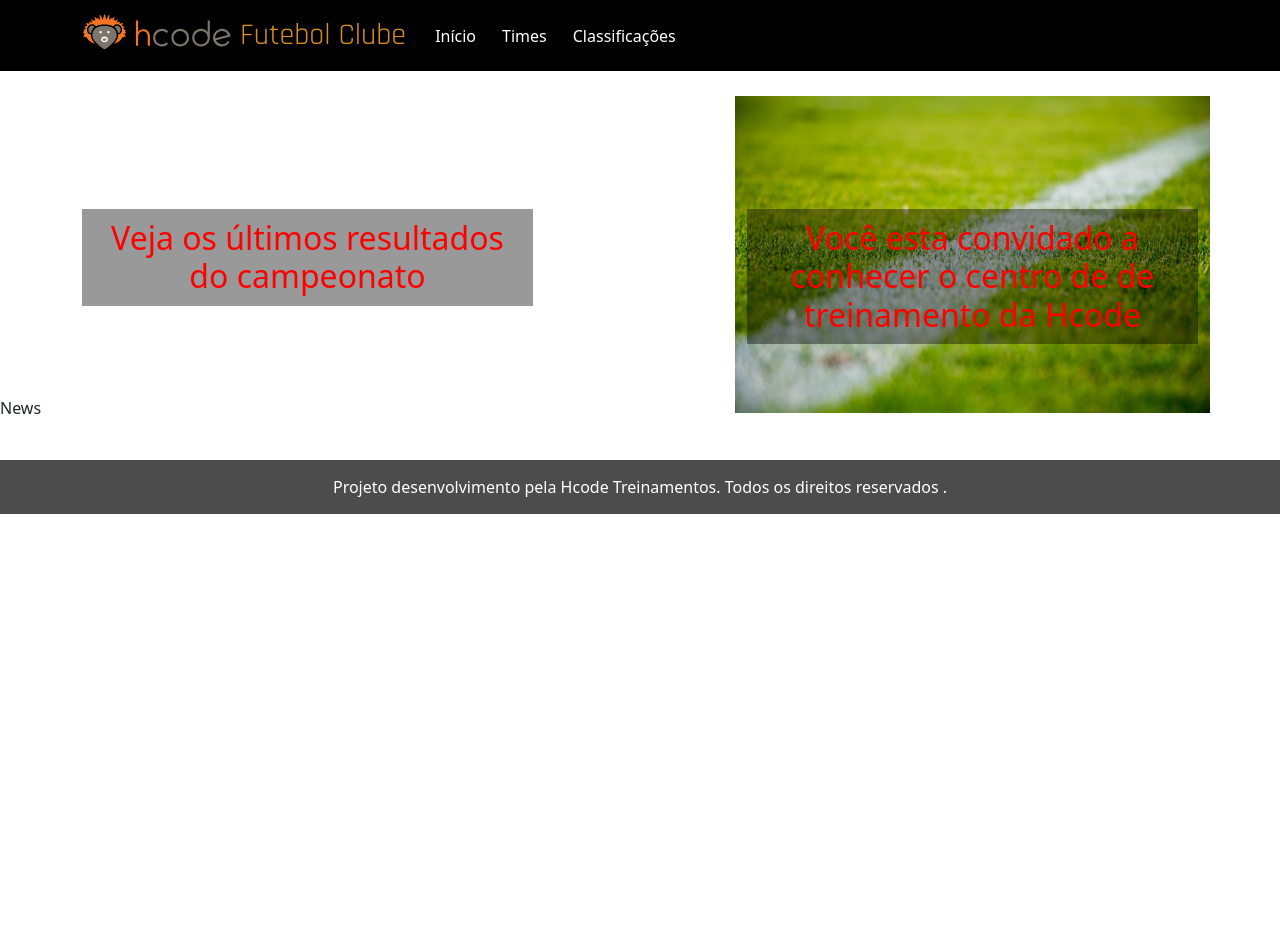
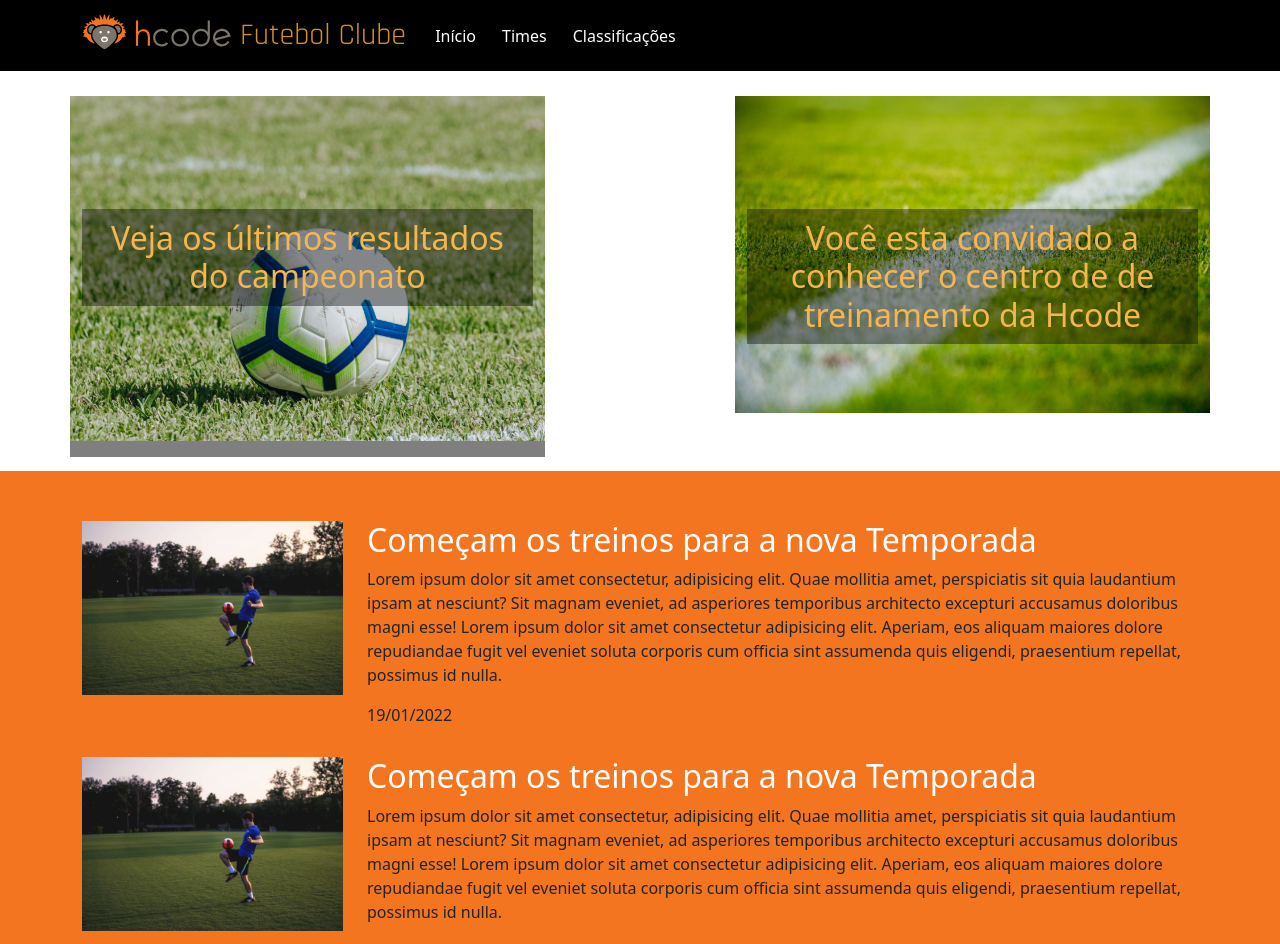
Before and after one commit to thaisquirino/hcode-FutebolClube, a Vue app: page / in a window 1280 px wide. Shown: the top 944 px of the page. Before the commit the page ends 800 px from the top, so only its background shows below. Built offline with nearby package versions, Linux system fonts and the light colour scheme.

Commit message:
Criando Componente News

```diff
--- a/src/components/HcodeSectionBanner.vue
+++ b/src/components/HcodeSectionBanner.vue
@@ -24,10 +24,10 @@ section {
   margin-top: 25px;
 }
 .container .row {
-  height: 300px;
+  height: 350px;
 }
-.container .row .col-5:first-chid {
-  background-color: rgba(0, 0, 0, 0.9);
+.container .row .col-5:first-child {
+  background-color: rgba(0, 0, 0, 0.5);
   background-image: url("../assets/football1.jpg");
   background-repeat: no-repeat;
   background-size: 100%;
@@ -38,7 +38,7 @@ section {
 }
 h2 {
   margin: 25% 0;
-  color: RED;
+  color: #f6b64e;
   background-color: rgba(0, 0, 0, 0.4);
   padding: 10px;
 }
--- a/src/components/HcodeSectionNews.vue
+++ b/src/components/HcodeSectionNews.vue
@@ -1,13 +1,25 @@
 <template>
-    <div>News </div>
+  <section>
+    <div class="container">
+      <HcodeSectionNewsIndividual />
+      <HcodeSectionNewsIndividual />
+      <HcodeSectionNewsIndividual />
+    </div>
+  </section>
 </template>
 <script>
- export default{
-
- }
-
+import HcodeSectionNewsIndividual from "./HcodeSectionNewsIndividual.vue";
+export default {
+  components: {
+    HcodeSectionNewsIndividual,
+  },
+};
 </script>
 
 <style  scoped>
-
+section {
+  padding: 50px 0;
+  margin-top: 25px;
+  background-color: #f37520;
+}
 </style>
--- a/src/components/HcodeSectionNewsIndividual.vue
+++ b/src/components/HcodeSectionNewsIndividual.vue
@@ -11,8 +11,12 @@
         Lorem ipsum dolor sit amet consectetur, adipisicing elit. Quae mollitia
         amet, perspiciatis sit quia laudantium ipsam at nesciunt? Sit magnam
         eveniet, ad asperiores temporibus architecto excepturi accusamus
-        doloribus magni esse!
+        doloribus magni esse! Lorem ipsum dolor sit amet consectetur adipisicing
+        elit. Aperiam, eos aliquam maiores dolore repudiandae fugit vel eveniet
+        soluta corporis cum officia sint assumenda quis eligendi, praesentium
+        repellat, possimus id nulla.
       </p>
+      <span class="font-italic">19/01/2022</span>
     </div>
   </div>
 </template>
@@ -20,4 +24,14 @@
 export default {};
 </script>
 <style  scoped>
+.row {
+  margin-bottom: 30px;
+}
+img {
+  width: 100%;
+}
+h2 {
+  cursor: pointer;
+  color: #fff;
+}
 </style>
```
